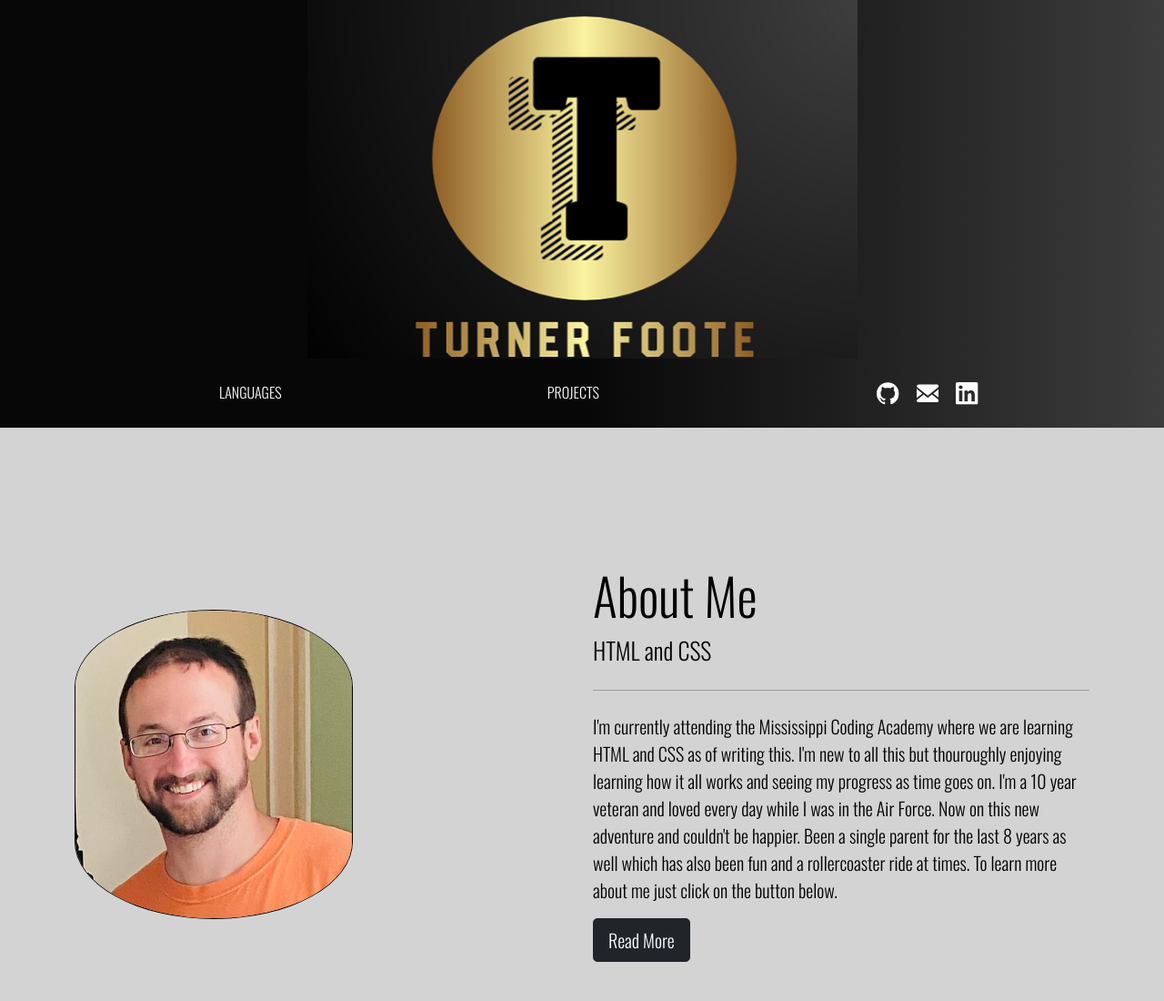
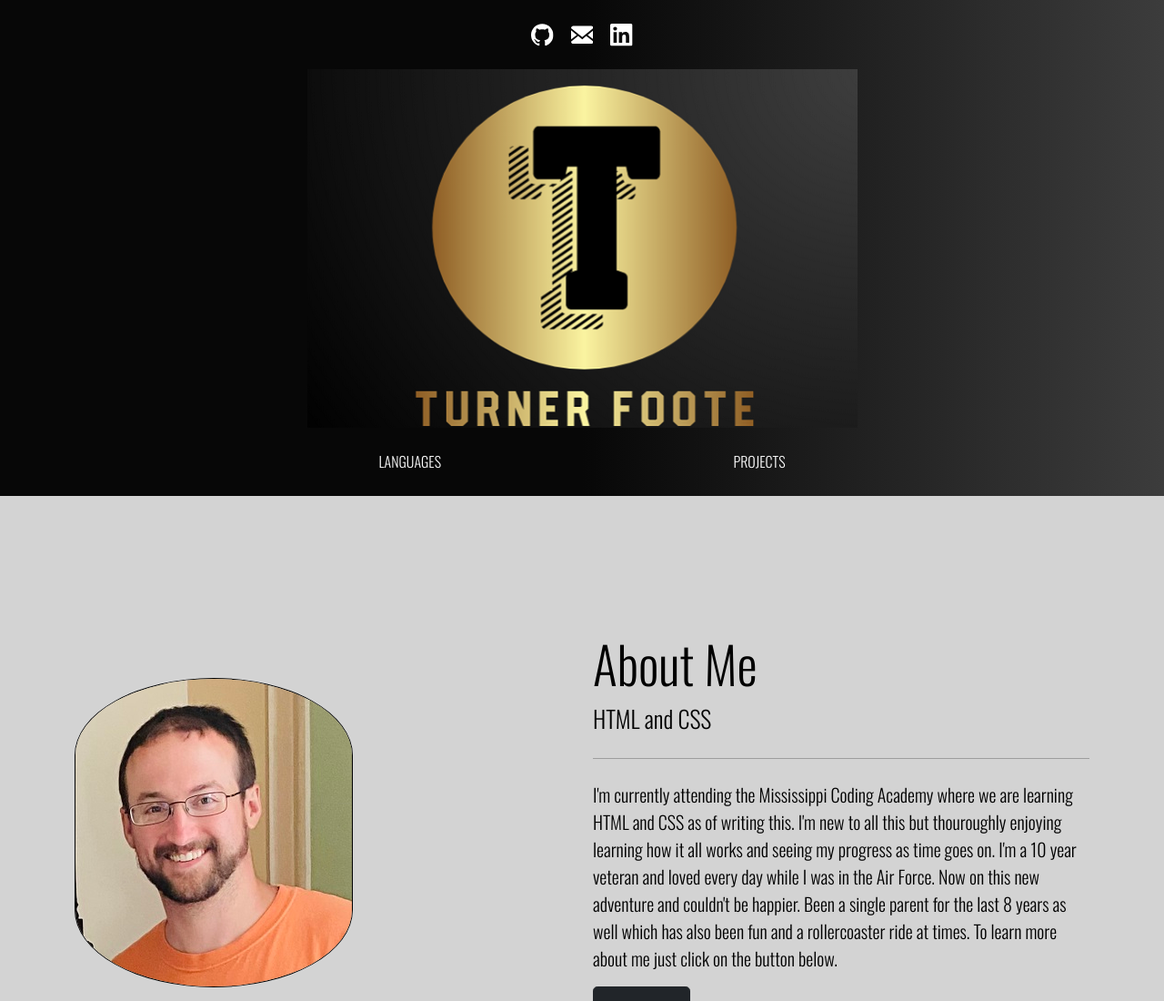
Before and after one commit to Turner601/My-Portfolio-Page, a plain HTML site: page index.html in a window 1280 px wide. Shown: the top 1100 px of the page at 91% size. Drawn offline with nearby package versions, Linux system fonts and the light colour scheme.

Commit message:
Changed index and about

```diff
--- a/index.html
+++ b/index.html
@@ -20,22 +20,22 @@
     <header class="header" id="header">
         <div class="container">
             <div class="row">
+                <div class="col-12 d-inline-flex justify-content-center social-nav">
+                    <div class="nav-social-links">
+                        <a href="https://github.com/Turner601"><svg class="icon icon-github"><use xlink:href="#icon-github"></use></svg></a>
+                        <a href="mailto:turner.foote@gmail.com"><svg class="icon icon-envelope"><use xlink:href="#icon-envelope"></use></svg></a>
+                        <a href="https://www.linkedin.com/in/turner-foote/"><svg class="icon icon-linkedin"><use xlink:href="#icon-linkedin"></use></svg></a>
+                    </div>
+                </div>
                 <div class="col-12 logo text-center">
                     <img src="Media/MyLogo2.png" alt="Logo" class="img-fluid personal-logo">
                 </div>
-                <div class="col-sm-12 col-md-12 col-lg-8 d-inline-flex justify-content-around align-items-center navigation-list">
+                <div class="col-12 d-inline-flex justify-content-evenly navigation-list">
                     <div class="navagation-item">
                         <a href="#lang" class="text-decoration-none nav-item" title="Languages">LANGUAGES</a>
                     </div>
                     <div class="navagation-item">
                         <a href="#projects" class="text-decoration-none nav-item" title="My Projects">PROJECTS</a>
-                    </div>
-                </div>
-                <div class="col-sm-12 col-md-12 col-lg-4 d-inline-flex justify-content-around align-items-center social-nav">
-                    <div class="nav-social-links">
-                        <a href="https://github.com/Turner601"><svg class="icon icon-github"><use xlink:href="#icon-github"></use></svg></a>
-                        <a href="mailto:turner.foote@gmail.com"><svg class="icon icon-envelope"><use xlink:href="#icon-envelope"></use></svg></a>
-                        <a href="https://www.linkedin.com/in/turner-foote/"><svg class="icon icon-linkedin"><use xlink:href="#icon-linkedin"></use></svg></a>
                     </div>
                 </div>
             </div>
@@ -53,7 +53,7 @@
                         <p class="lead currently-know">HTML and CSS</p>
                         <hr class="my-4 line-gap">
                         <p class="jumbotron-text">I'm currently attending the Mississippi Coding Academy where we are learning HTML and CSS as of writing this. I'm new to all this but thouroughly enjoying learning how it all works and seeing my progress as time goes on. I'm a 10 year veteran and loved every day while I was in the Air Force. Now on this new adventure and couldn't be happier. Been a single parent for the last 8 years as well which has also been fun and a rollercoaster ride at times. To learn more about me just click on the button below.</p>
-                        <a class="btn btn-dark btn-lg read-more-button" href="about.html"  target="_blank" role="button" title="Read More">Read More</a>
+                        <a class="btn btn-dark btn-lg read-more-button" href="about.html" role="button" title="Read More">Read More</a>
                     </div>
                 </div>
             </div>
```
Also changed, not shown: about.html (+1 -1 lines).
